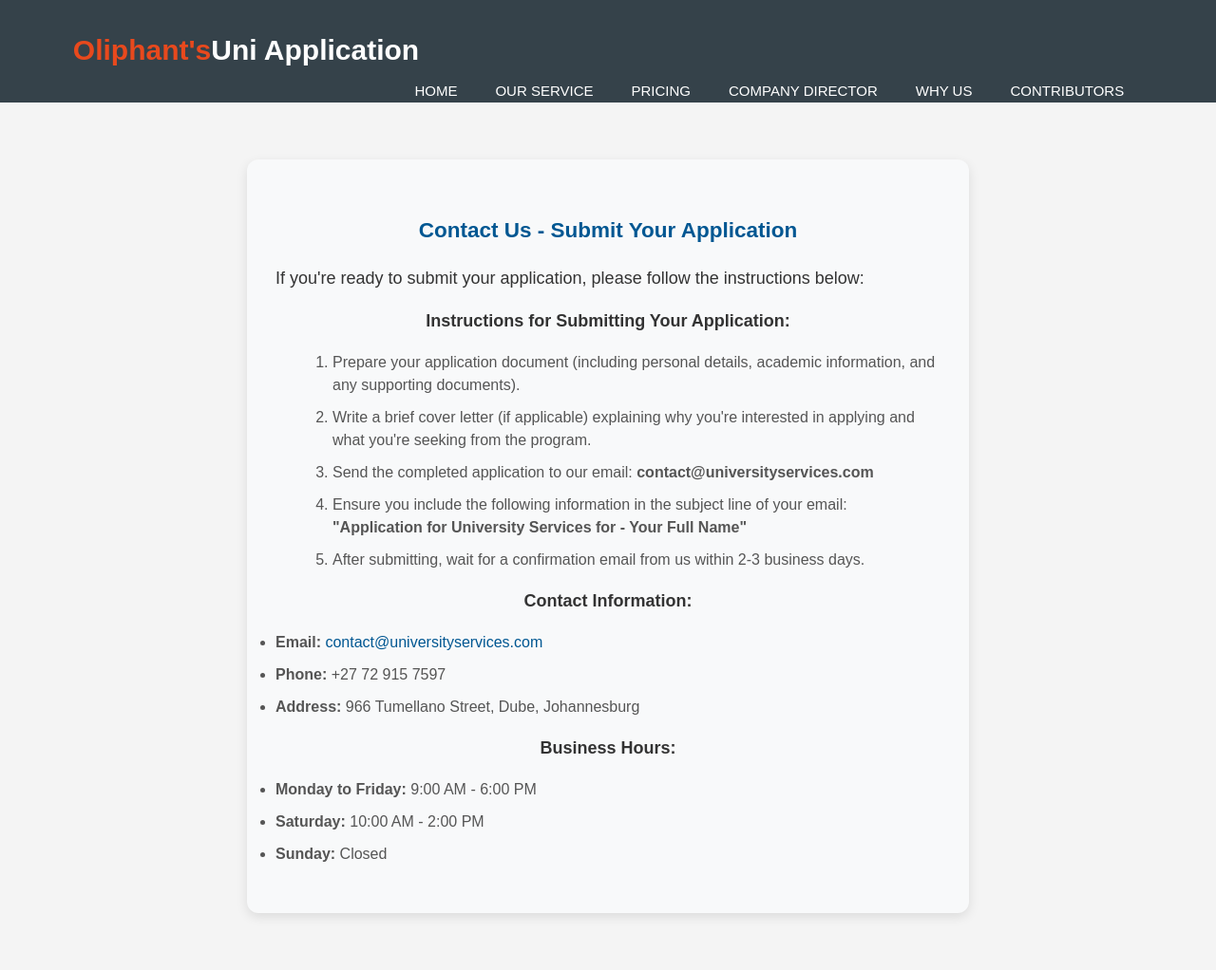
After one commit to TshepoShomang/Oliphant-Uni, a Flask app: page /application in a window 1280 px wide. The commit adds this page. Shown: the whole page at 95% size. Run offline with Flask 3, Linux system fonts and the light colour scheme.

Commit message:
added application page

```diff
--- a/server.py
+++ b/server.py
@@ -30,7 +30,9 @@ def service():
 def whyUs():
     return render_template("whyUs.html")
 
-
+@app.route("/application")
+def application():
+    return render_template("application.html")
 
 
 if __name__ == "__main__":
--- a/static/style.css
+++ b/static/style.css
@@ -84,7 +84,7 @@ header a:hover{
 }
 
 #showcase{
-    min-height: 400px;
+    min-height: 600px;
     background: url("./img/back.jpg") no-repeat 0 -400px;
     background-size: cover;
     text-align: center;
@@ -98,6 +98,23 @@ header a:hover{
 }
 #showcase p{
     font-size: 20px;
+}
+
+.showcase-btn{
+    text-decoration: none;
+    color: #005792;
+    border: 3px solid #005792;
+    padding: 20px;
+    padding-left: 30px;
+    padding-right: 30px;
+    background: transparent;
+    margin-top: 30px;
+    font-weight: bold;
+    font-size: 20px;
+}
+.showcase-btn:hover{
+    color: #f4f4f4;
+    background-color: #005792;
 }
 
 
@@ -422,6 +439,50 @@ h3{
     margin: 4px 0;
 }
 
+.contact-details-section {
+    max-width: 700px;
+    margin: 60px auto;
+    background-color: #f8f9fa;
+    padding: 40px 30px;
+    border-radius: 12px;
+    box-shadow: 0 4px 12px rgba(0,0,0,0.1);
+    text-align: left;
+}
+
+.contact-details-section h1 {
+    color: #005792;
+    margin-bottom: 20px;
+    text-align: center;
+}
+
+.contact-details-section p,
+.contact-details-section h3 {
+    font-size: 18px;
+    color: #333;
+}
+
+.contact-details-section ol {
+    margin-left: 20px;
+}
+
+.contact-details-section li {
+    font-size: 16px;
+    color: #555;
+    margin: 10px 0;
+}
+
+.contact-details-section a {
+    color: #005792;
+    text-decoration: none;
+}
+
+.contact-details-section a:hover {
+    text-decoration: underline;
+}
+
+
+
+
 
 @media(max-width: 768px){
     header #branding, header nav, header nav li, #newsletter h1, #newsletter form,article#main-col, aside#sidebar{
--- /dev/null
+++ b/templates/application.html
@@ -0,0 +1,55 @@
+<!DOCTYPE html>
+<html lang="en">
+<head>
+    <meta charset="UTF-8">
+    <title>Contact Us - Send Your Application</title>
+    <link rel="stylesheet" href="{{ url_for('static', filename='style.css') }}">
+</head>
+<body>
+    <header>
+        <div class="container">
+            <div id="branding">
+                <H1><span class="highlight">Oliphant's</span>Uni Application</H1>
+            </div>
+            <nav>
+                <ul>
+                    <li><a href="{{ url_for('home') }}">Home</a></li>
+                    <li><a href="{{ url_for('service') }}">Our Service</a></li>
+                    <li><a href="{{ url_for('pricing') }}">Pricing</a></li>
+                    <li><a href="{{ url_for('director') }}">Company Director</a></li>
+                    <li><a href="{{ url_for('whyUs') }}">Why Us</a></li>
+                    <li><a href="{{ url_for('contributors') }}">Contributors</a></li>
+                </ul>
+            </nav>
+        </div>
+    </header>
+    <section class="contact-details-section">
+        <h1>Contact Us - Submit Your Application</h1>
+
+        <p>If you're ready to submit your application, please follow the instructions below:</p>
+
+        <h3>Instructions for Submitting Your Application:</h3>
+        <ol>
+            <li>Prepare your application document (including personal details, academic information, and any supporting documents).</li>
+            <li>Write a brief cover letter (if applicable) explaining why you're interested in applying and what you're seeking from the program.</li>
+            <li>Send the completed application to our email: <strong>contact@universityservices.com</strong></li>
+            <li>Ensure you include the following information in the subject line of your email: <strong>"Application for University Services for - Your Full Name"</strong></li>
+            <li>After submitting, wait for a confirmation email from us within 2-3 business days.</li>
+        </ol>
+
+        <h3>Contact Information:</h3>
+        <ul>
+            <li><strong>Email:</strong> <a href="mailto:contact@universityservices.com">contact@universityservices.com</a></li>
+            <li><strong>Phone:</strong> +27 72 915 7597</li>
+            <li><strong>Address:</strong> 966 Tumellano Street, Dube, Johannesburg</li>
+        </ul>
+
+        <h3>Business Hours:</h3>
+        <ul>
+            <li><strong>Monday to Friday:</strong> 9:00 AM - 6:00 PM</li>
+            <li><strong>Saturday:</strong> 10:00 AM - 2:00 PM</li>
+            <li><strong>Sunday:</strong> Closed</li>
+        </ul>
+    </section>
+</body>
+</html>
--- a/templates/index.html
+++ b/templates/index.html
@@ -15,7 +15,7 @@
                 </div>
                 <nav>
                     <ul>
-                        <li class="current"><a href="#">Home</a></li>
+                        <li class="current"><a href="{{ url_for('home') }}">Home</a></li>
                         <li><a href="{{ url_for('service') }}">Our Service</a></li>
                         <li><a href="{{ url_for('pricing') }}">Pricing</a></li>
                         <li><a href="{{ url_for('director') }}">Company Director</a></li>
@@ -29,6 +29,9 @@
         <section id="showcase">
             <div class="container">
                 <h1>Welcome To Oliphant's University Appication Service</h1>
+                <a href="{{ url_for('application') }}">
+                    <button class="showcase-btn">Get Started</button>
+                </a>
             </div>
         </section>
         <section class="info-section">
```
Also changed, not shown: requirements.txt (added, +8 -0 lines).
